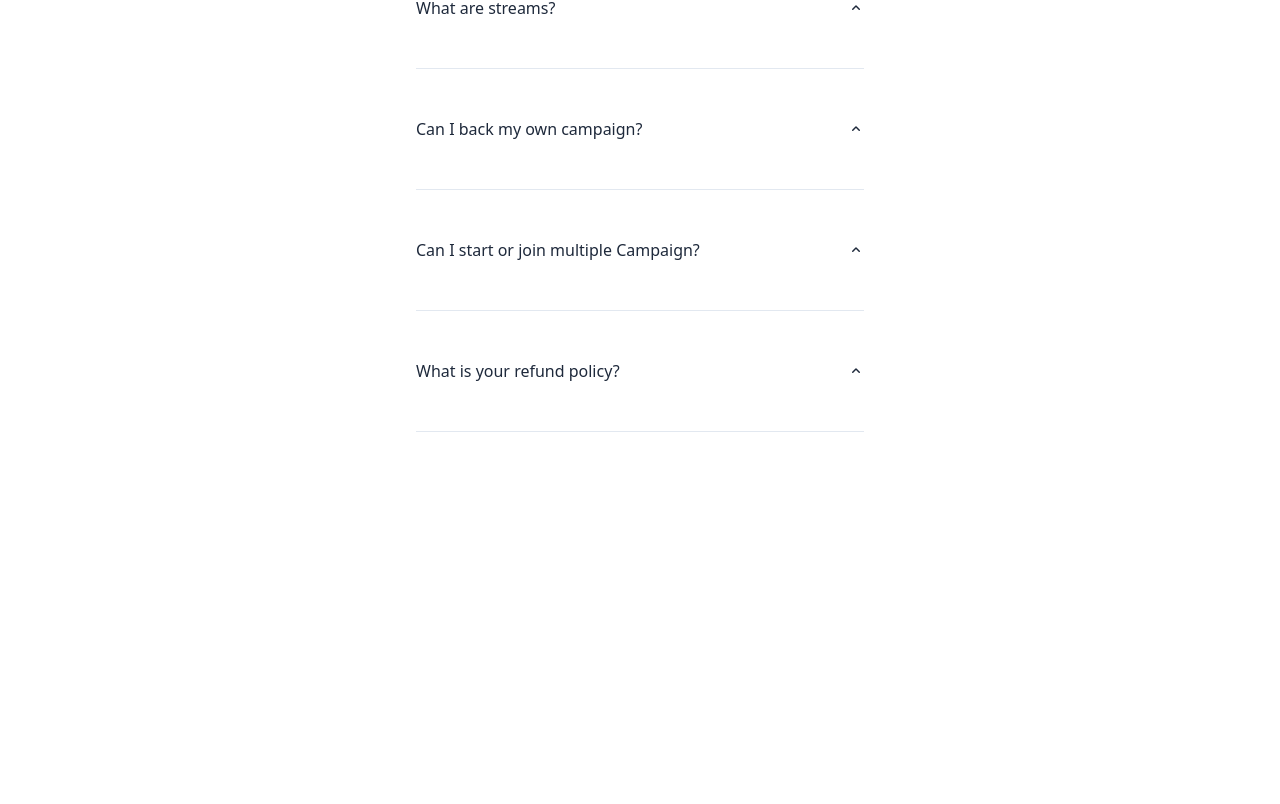
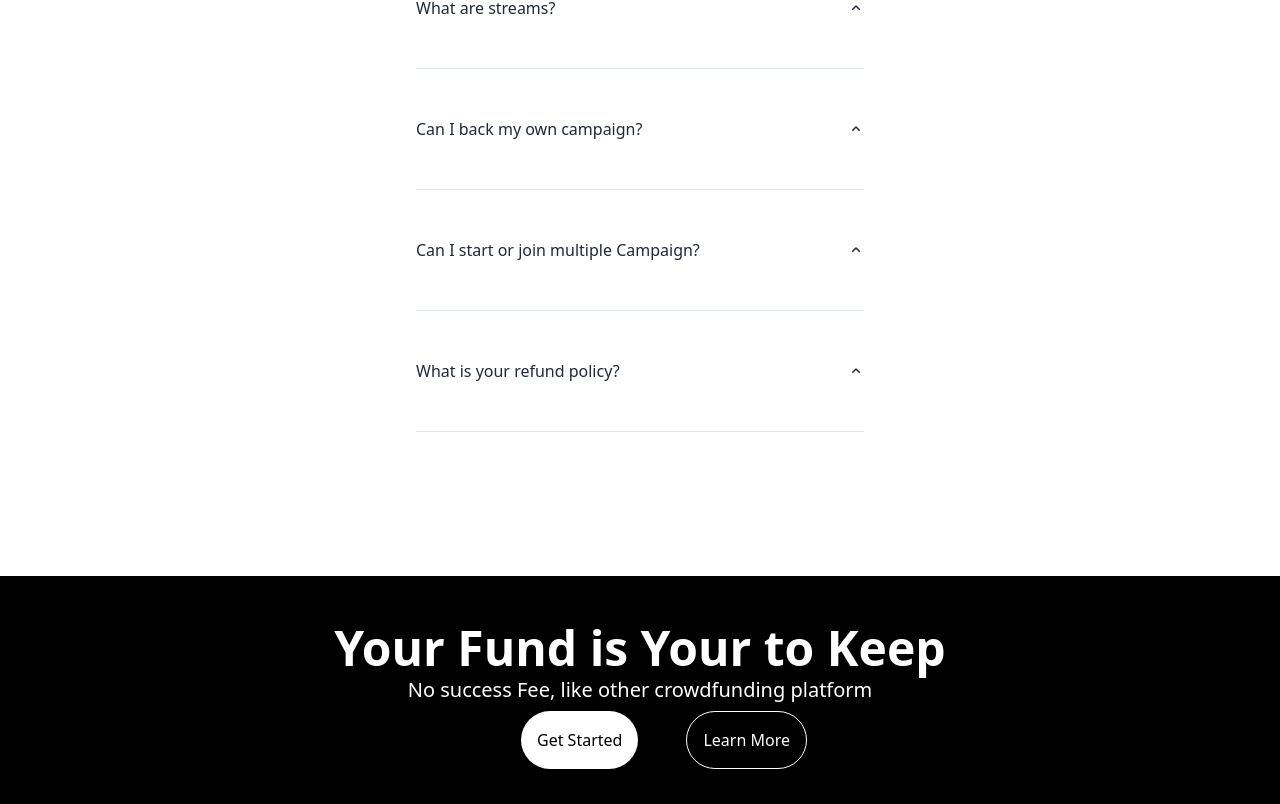
Before and after one commit to Hamza-nodejs/react-with-tailwindcss, a React (Vite) app: page / in a window 1280 px wide. Shown: the part 4015-4819 px from the top of the page. Before the commit the page ends 4543 px from the top, so only its background shows below. Built offline with nearby package versions, Linux system fonts and the light colour scheme.

Commit message:
fund.jsx

```diff
--- /dev/null
+++ b/src/components/Home/Fund.jsx
@@ -0,0 +1,25 @@
+import React from 'react'
+
+export default function Fund() {
+    return (
+        <>
+
+            <div className='bg-black mt-12 pt-5 pb-7'>
+                <div className='text-white'>
+                    <h1 className='font-bold text-5xl text-center'>
+                        Your Fund is Your to Keep
+                    </h1>
+                    <p className='font-medium text-xl text-center mt-1'>
+                        No success Fee, like other crowdfunding platform
+                    </p>
+                </div>
+
+                <div className="btn flex justify-center">
+                    <button className='bg-white text-black p-3  rounded-full mx-5'>Get Started</button>
+                    <button className='bg-black text-white p-3 rounded-full border border-white'>Learn More</button>
+                </div>
+            </div>
+
+        </>
+    )
+}
--- a/src/pages/Home.jsx
+++ b/src/pages/Home.jsx
@@ -9,6 +9,7 @@ import SecondBanner from '../components/Home/SecondBanner';
 import Video from '../components/Home/Video';
 import Download from '../components/Home/Download';
 import FAQ from '../components/Home/FAQ';
+import Fund from '../components/Home/Fund';
 
 export default function Home() {
     return (
@@ -30,6 +31,7 @@ export default function Home() {
                 <Video />
                 <Download />
                 <FAQ />
+                <Fund />
 
 
             </div>
```
